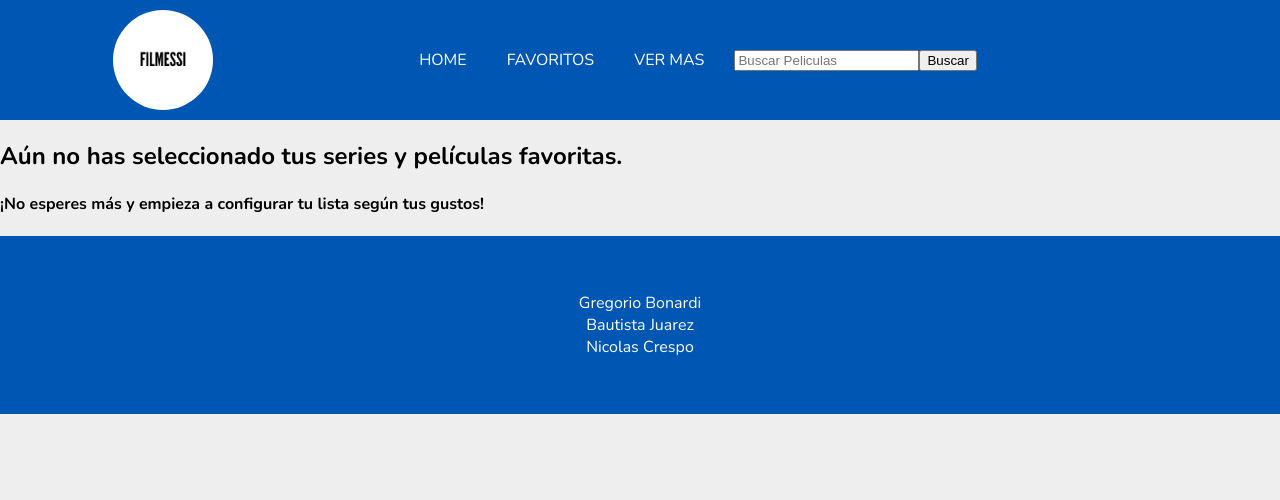
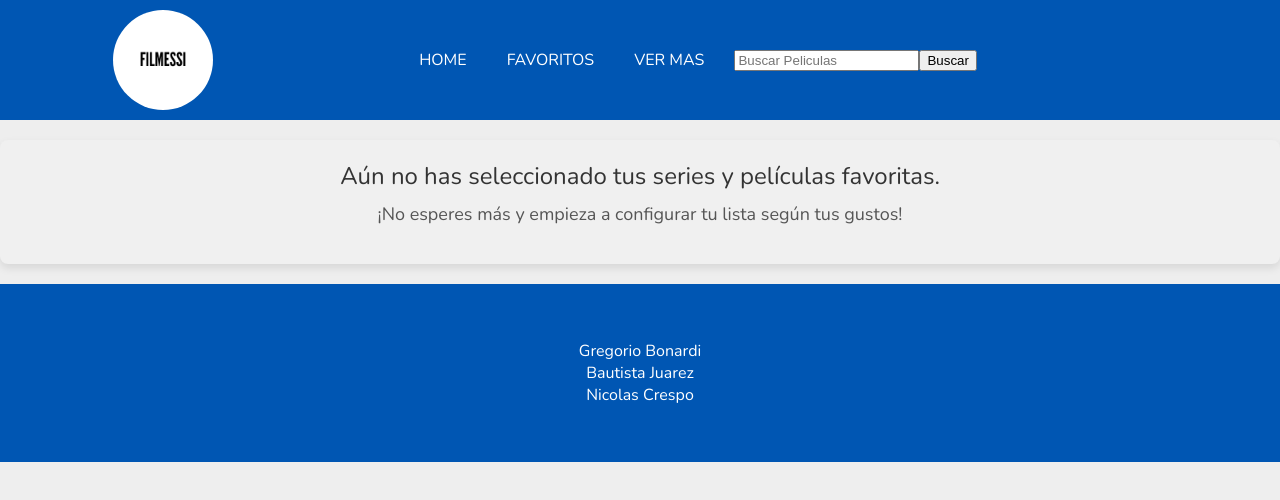
Before and after one commit to Nicolascresp/tpProgTres-grupoDoce, a React (Create React App) app: page /Favoritos in a window 1280 px wide. Shown: the top 500 px of the page. Built offline with nearby package versions, Linux system fonts and the light colour scheme.

Commit message:
Termine de arreglar paar que se pueda eliminar las peliculas de favoritos desde la pagina de favoritos y hice arreglos de css

```diff
--- a/src/components/FavoritosList/FavoritosList.css
+++ b/src/components/FavoritosList/FavoritosList.css
@@ -53,3 +53,29 @@
     text-align: center;
     font-size: 30px;
   }
+  .empty-favorites-container {
+    text-align: center;
+    padding: 20px;
+    background-color: #f0f0f0;
+    border-radius: 8px;
+    box-shadow: 0 4px 8px rgba(0, 0, 0, 0.1);
+    margin: 20px auto;
+  }
+
+  .empty-favorites-image {
+    width: 200px;
+    height: auto;
+    margin-bottom: 20px;
+  }
+
+  .empty-favorites-message {
+    font-size: 24px;
+    color: #333;
+    margin: 0;
+  }
+
+  .empty-favorites-description {
+    font-size: 18px;
+    color: #555;
+    margin-top: 10px;
+  }
--- a/src/components/FavoritosList/FavoritosList.js
+++ b/src/components/FavoritosList/FavoritosList.js
@@ -42,16 +42,15 @@ class FavoritosList extends Component {
   render() {
     const { movieDetails, error } = this.state;
     const { onRemoveFavorite } = this.props;
-    console.log(movieDetails);
 
     return (
       <div>
         {error && <p>Error al cargar películas: {error}</p>}
         {!movieDetails.length ? (
-          <>
-            <h2>Aún no has seleccionado tus series y películas favoritas.</h2>
-            <h4>¡No esperes más y empieza a configurar tu lista según tus gustos!</h4>
-          </>
+          <div className="empty-favorites-container">
+            <p className="empty-favorites-message">Aún no has seleccionado tus series y películas favoritas.</p>
+            <p className="empty-favorites-description">¡No esperes más y empieza a configurar tu lista según tus gustos!</p>
+          </div>
         ) : (
           <>
             <h2 className="peliculasFavoritosTitulo">Lista de tus Películas favoritas</h2>
--- a/src/pages/Favoritos.js
+++ b/src/pages/Favoritos.js
@@ -17,6 +17,7 @@ class Favoritos extends Component {
   FavoritesFromLocalStorage = () => {
     try {
       const storedFavorites = JSON.parse(localStorage.getItem("favorites")) || [];
+      console.log("Initial favorites:", storedFavorites);
       this.setState({ favoriteIds: storedFavorites });
     } catch (error) {
       this.setState({ error: "Error loading favorites from localStorage" });
@@ -24,16 +25,19 @@ class Favoritos extends Component {
   };
 
   handleRemoveFavorite = (id) => {
-    const updatedFavorites = this.state.favoriteIds.filter(favId => favId !== id);
+    const storedFavorites = JSON.parse(localStorage.getItem("favorites")) || [];
+    const updatedFavorites = storedFavorites.filter(favId => favId !== id.toString());
+    localStorage.removeItem("favorites")
+    localStorage.setItem("favorites", JSON.stringify(updatedFavorites));
     this.setState({ favoriteIds: updatedFavorites }, () => {
-      localStorage.removeItem("favorites");
-      localStorage.setItem("favorites", JSON.stringify(updatedFavorites));
+      console.log("Updated favorite IDs:", this.state.favoriteIds);
     });
   };
 
   render() {
     const { favoriteIds, error } = this.state;
-    console.log(favoriteIds);
+    console.log("Stored favorites:", JSON.parse(localStorage.getItem("favorites")));
+
     return (
       <div>
         {error && <p>{error}</p>}
```
